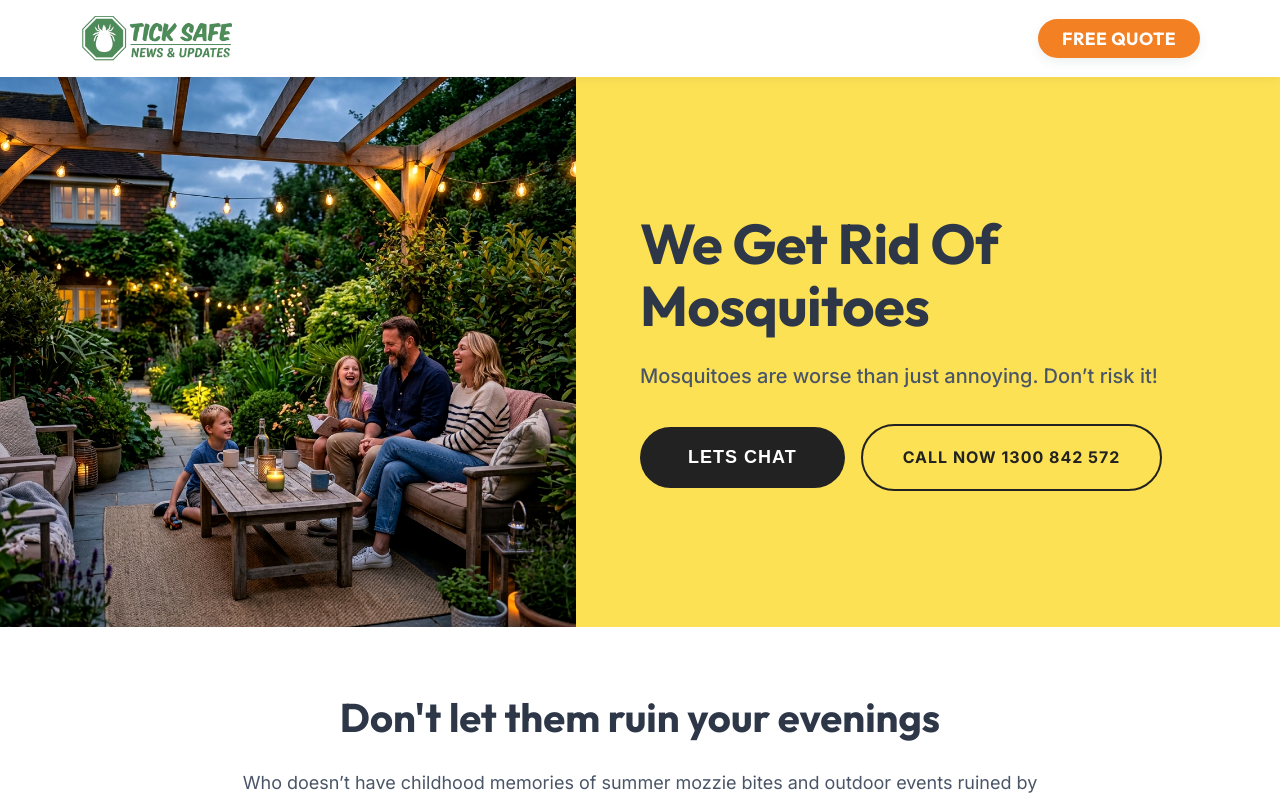
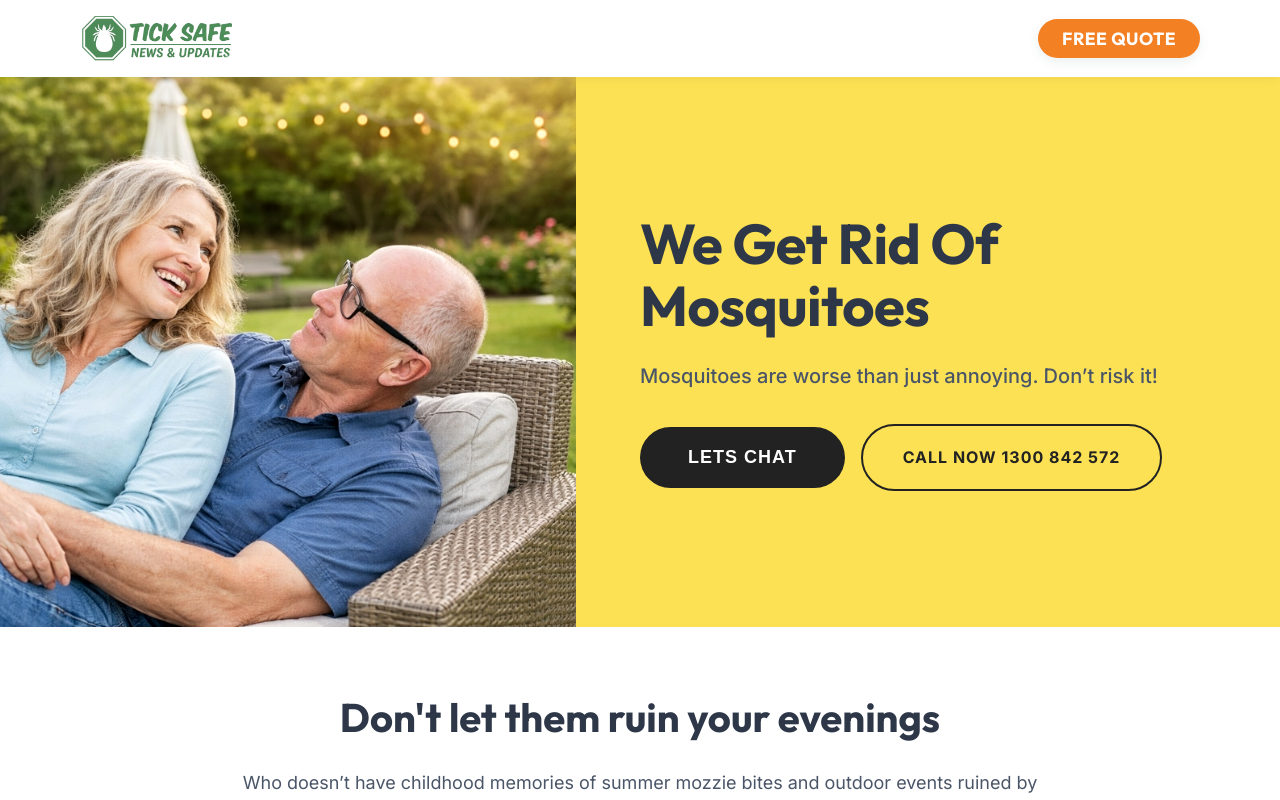
Before and after one commit to rio683/ticksafe, a Next.js app: page /get-rid-of-mosquitoes in a window 1280 px wide. Shown: the top 800 px of the page. Built offline with nearby package versions, Linux system fonts and the light colour scheme.

Commit message:
Fix: Replace hero image with uploaded image

```diff
--- a/src/app/get-rid-of-mosquitoes/page.tsx
+++ b/src/app/get-rid-of-mosquitoes/page.tsx
@@ -68,7 +68,7 @@ export default function GetRidOfMosquitoesPage() {
 
             {/* Split Hero Section */}
             <section className="hero-split">
-                <div className="hero-image-half" style={{ backgroundImage: 'url("/hero-mosquito-family.png")', filter: 'contrast(1.05)', backgroundPosition: 'center', backgroundSize: 'cover' }}></div>
+                <div className="hero-image-half" style={{ backgroundImage: 'url("/hero-mosquito-uploaded.jpg")', filter: 'contrast(1.05)', backgroundPosition: 'center', backgroundSize: 'cover' }}></div>
                 <div className="hero-text-half animate-fade-in-up">
                     <h1 style={{ fontSize: '3.5rem', lineHeight: '1.1', marginBottom: '1.5rem' }}>We Get Rid Of Mosquitoes</h1>
                     <p style={{ fontSize: '1.25rem', marginBottom: '2rem', color: '#4a5568' }}>Mosquitoes are worse than just annoying. Don’t risk it!</p>
```
Also changed, not shown: public/hero-mosquito-uploaded.jpg (added).
